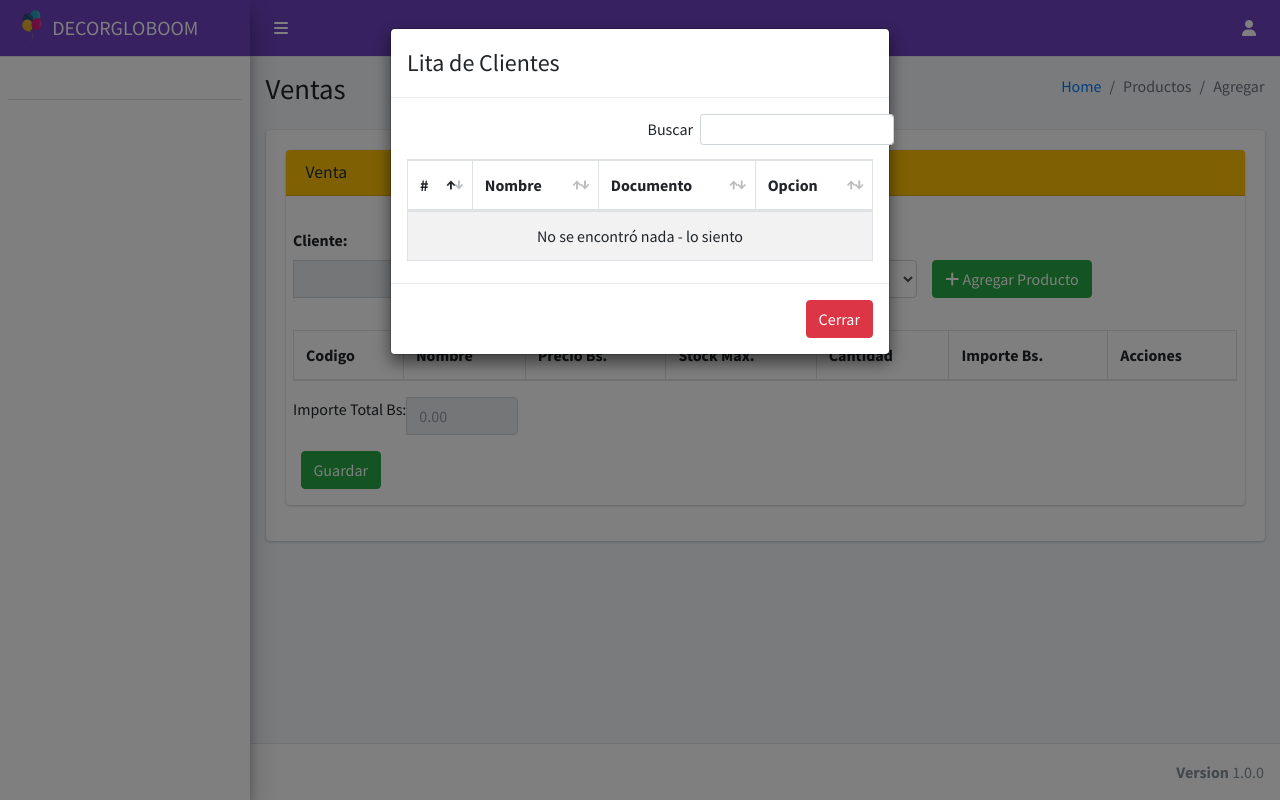
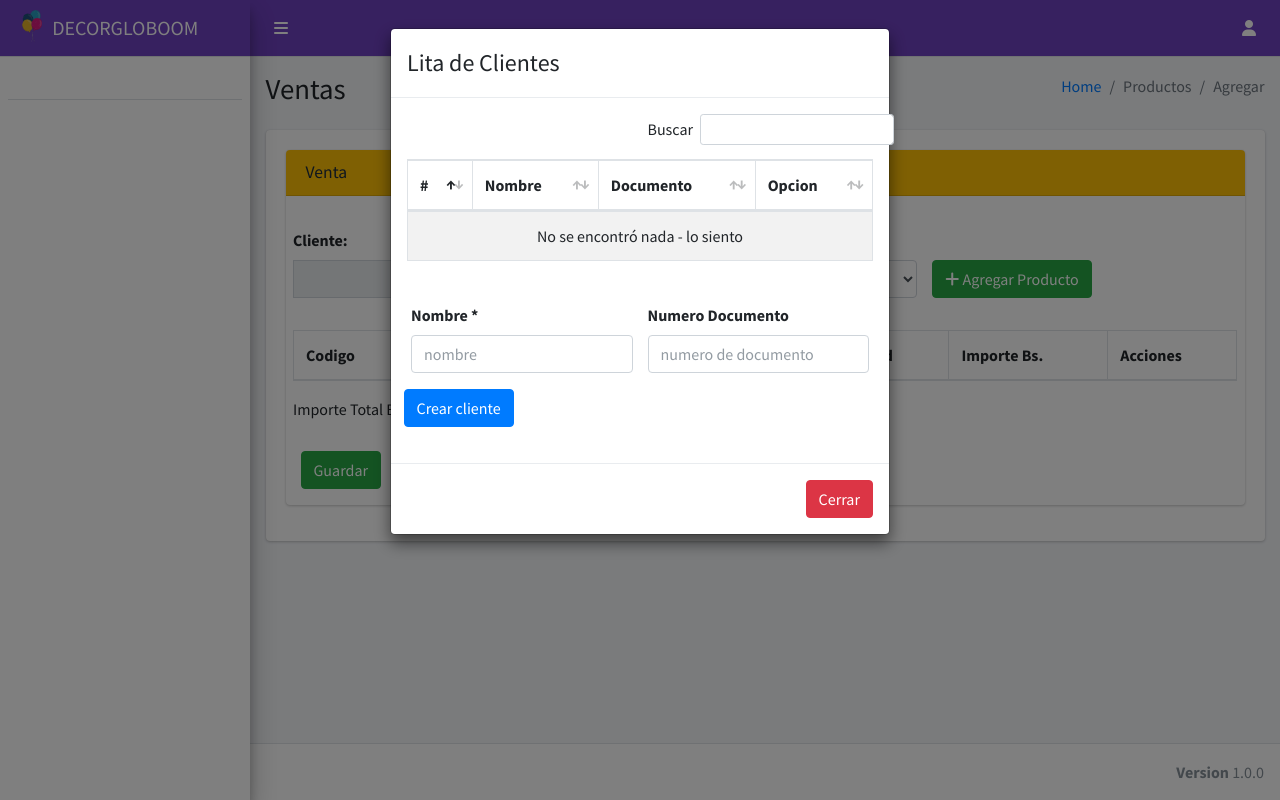
Before and after one commit to aspeti/decorgloboom, a CodeIgniter app: page /decorgloboom/index.php/ventas/add in a window 1280 px wide, after a click on "Buscar". Run offline with CodeIgniter, Linux system fonts and the light colour scheme; data that the repository does not hold is empty; some libraries are stand-ins or nearby versions.

Commit message:
Task- crear usuario en venta

```diff
--- a/application/views/store/add.php
+++ b/application/views/store/add.php
@@ -203,6 +203,34 @@
                                     </tbody>
                                 </table>
                             </div>
+                            <div >
+                                    <form action="<?php echo base_url();?>clientes/insert" method="POST">
+                                    <div class="card-body">
+                                    <div class="form-group row">
+                                        <div class="form-group  col-md-6 ">
+                                            <label for="nombre">Nombre *</label>
+                                            <input type="text" class="form-control <?php echo !empty(form_error("nombre")) ? 'is-invalid':' ';?>" placeholder="nombre" id="nombre" name="nombre" value = "<?php echo set_value("nombre");?>">
+                                            <?php echo form_error("nombre","<span class='help-block'>","</span>")?>
+                                        </div>
+
+
+                                        <div class="form-group col-md-6">
+                                            <label for="num_documento">Numero Documento</label>
+                                            <input type="text" class="form-control <?php echo !empty(form_error("num_documento")) ? 'is-invalid':' ';?>" placeholder="numero de documento" id="nombre" name="num_documento" value = "<?php echo set_value("num_documento");?>">
+                                            <?php echo form_error("num_documento","<span class='help-block'>","</span>")?>
+                                        </div>
+
+                                      <input type="hidden" class="form-control" name="cliente" id="cliente">
+                                      <button type="submit" class="btn btn-primary pull-left">Crear cliente</button>
+
+                                    </div>
+                                    <!-- /.card-body -->
+
+
+
+                                  </form>
+
+                            </div>
                             <div class="modal-footer">
                                 <button type="button" class="btn btn-danger pull-left" data-dismiss="modal">Cerrar</button>
                             </div>
```
